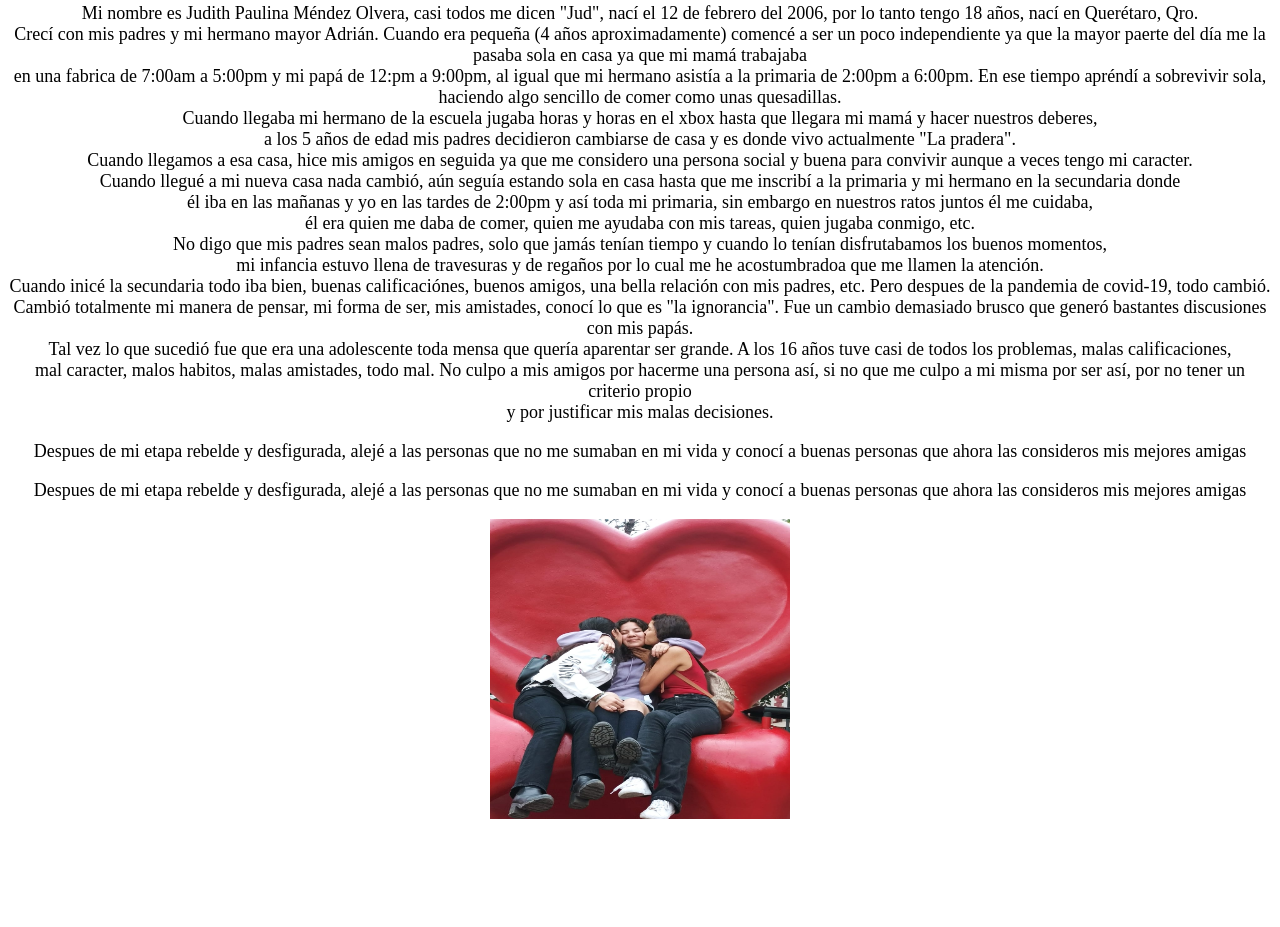
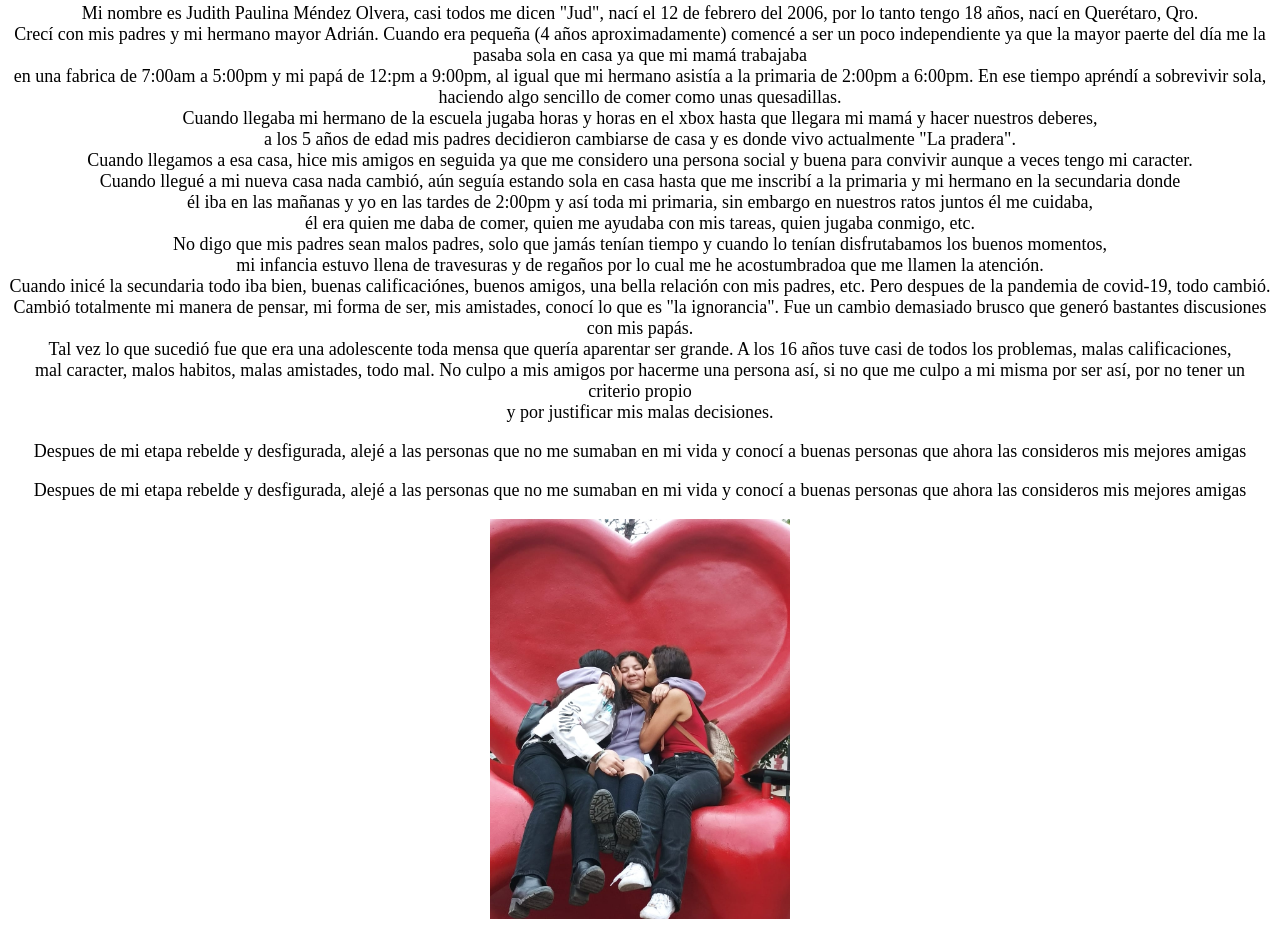
Before and after one commit to JudMendez12/Proyecto-, a plain HTML site: page index.html in a window 1280 px wide. Shown: the part 219-1146 px from the top of the page. Before the commit the page ends 1046 px from the top, so only its background shows below. Drawn offline with Linux system fonts and the light colour scheme.

Commit message:
Update index.html

```diff
--- a/index.html
+++ b/index.html
@@ -39,4 +39,4 @@
 
     <p style="color:rgb(0, 0, 0); font-size:18px; font-size: verdana; text-align: center;">Despues de mi etapa rebelde y desfigurada, alejé a las personas que no me sumaban en mi vida y conocí a buenas personas que ahora las consideros mis mejores amigas
     </p>
-    <img src="tres.jpg" style="width: 300px; height: 300px; display:block;margin-left: auto; margin-right:auto;">
+    <img src="tres.jpg" style="width: 300px; height: 400px; display:block;margin-left: auto; margin-right:auto;">
```
